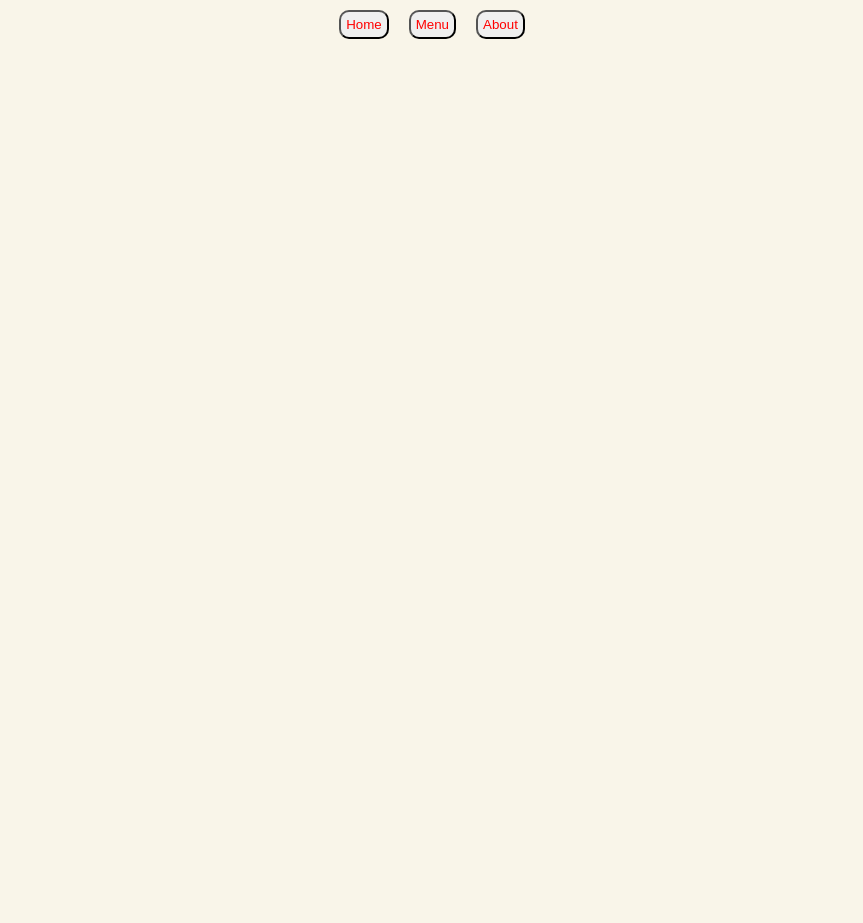
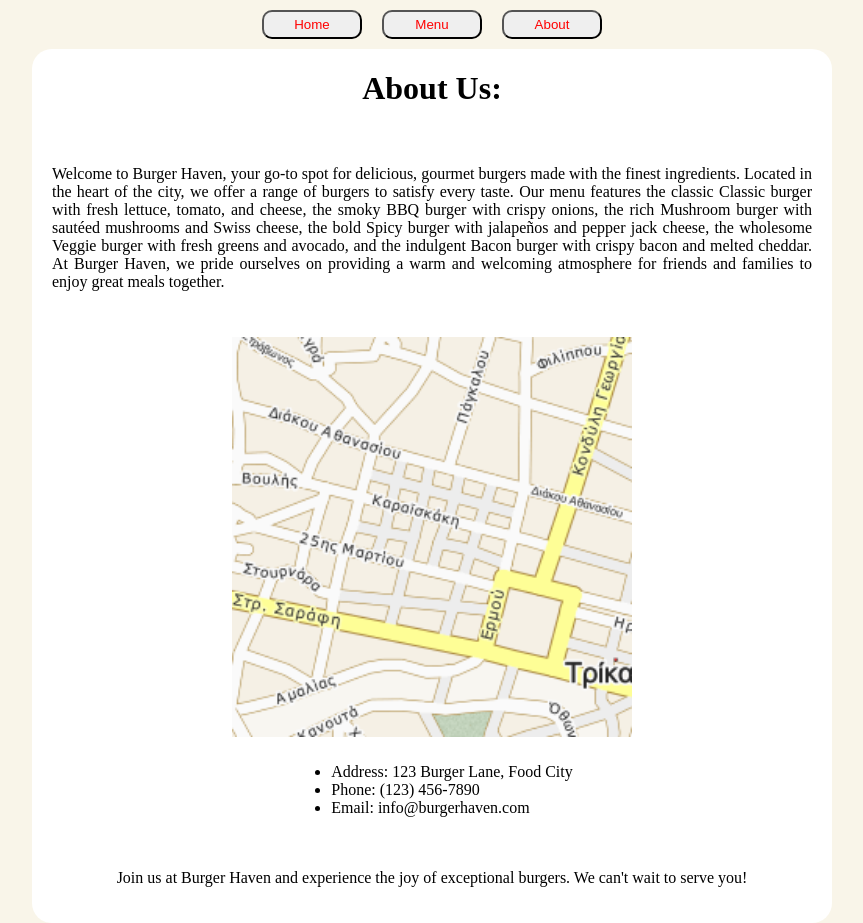
Before and after one commit to earnBill/OdinProjectRestaurantPage, a website built with webpack: page src/index.html in a window 1280 px wide. Both pictures are taken after a click on the button "About". Shown: the whole page, without its empty margins (208-1071 px from the left). Before the commit the page ends 800 px from the top, so only its background shows below. Built offline with nearby package versions, Linux system fonts and the light colour scheme.

Commit message:
Finish project

```diff
--- a/src/about.js
+++ b/src/about.js
@@ -0,0 +1,39 @@
+
+const content = document.querySelector('#content');
+
+function createAboutPage() {
+    console.log('about page')
+    const aboutContainer = document.createElement('div');
+    aboutContainer.className = 'about-container';
+
+    const header = document.createElement('h1');
+    header.textContent = 'About Us:';
+
+    const para = document.createElement('p');
+    para.textContent = 'Welcome to Burger Haven, your go-to spot for delicious, gourmet burgers made with the finest ingredients. Located in the heart of the city, we offer a range of burgers to satisfy every taste. Our menu features the classic Classic burger with fresh lettuce, tomato, and cheese, the smoky BBQ burger with crispy onions, the rich Mushroom burger with sautéed mushrooms and Swiss cheese, the bold Spicy burger with jalapeños and pepper jack cheese, the wholesome Veggie burger with fresh greens and avocado, and the indulgent Bacon burger with crispy bacon and melted cheddar. At Burger Haven, we pride ourselves on providing a warm and welcoming atmosphere for friends and families to enjoy great meals together.'
+
+    const image = document.createElement('img');
+    image.src = '/pics/gustoza.png';
+
+    const ul = document.createElement('ul');
+
+    let infos = ['Address: 123 Burger Lane, Food City',
+                 'Phone: (123) 456-7890',
+                 'Email: info@burgerhaven.com'
+                ];
+
+    for (let info of infos) {
+        const li = document.createElement('li');
+        li.textContent = info;
+        ul.appendChild(li);
+    }
+
+    const finalPara = document.createElement('p');
+    finalPara.textContent = `Join us at Burger Haven and experience the joy of exceptional burgers. We can't wait to serve you!`;
+
+    aboutContainer.append(header, para, image, ul, finalPara);
+    content.appendChild(aboutContainer);
+
+}
+
+export { createAboutPage};
--- a/src/index.js
+++ b/src/index.js
@@ -1,6 +1,8 @@
 import './style.css';
 import { msg, createHomePage } from './home.js';
 import { createMenuPage } from './menu.js';
+import { createAboutPage } from './about.js';
+
 
 const btnHome = document.querySelector('#home');
 const bntMenu = document.querySelector('#menu');
@@ -22,6 +24,7 @@ bntMenu.addEventListener('click', () => {
 
 btnAbout.addEventListener('click', () => {
     clearPage();
+    createAboutPage();
 });
 
 function clearPage() {
--- a/src/style.css
+++ b/src/style.css
@@ -16,6 +16,7 @@ button {
     margin: 10px;
     border-radius: 10px;
     padding: 5px;
+    width: 100px;
 }
 
 button:hover {
@@ -68,3 +69,24 @@ button:hover {
     width: 200px;
     border-radius: 20px;
 }
+
+.about-container {
+    width: 800px;
+    display: flex;
+    flex-direction: column;
+    justify-content: center;
+    align-items: center;
+    background-color: white;
+    border-radius: 20px;
+}
+
+
+.about-container img {
+    width: 400px;
+    margin: 10px;
+}
+
+.about-container p {
+    text-align: justify;
+    padding: 20px;
+}
```
Also changed, not shown: pics/gustoza.png (added).
